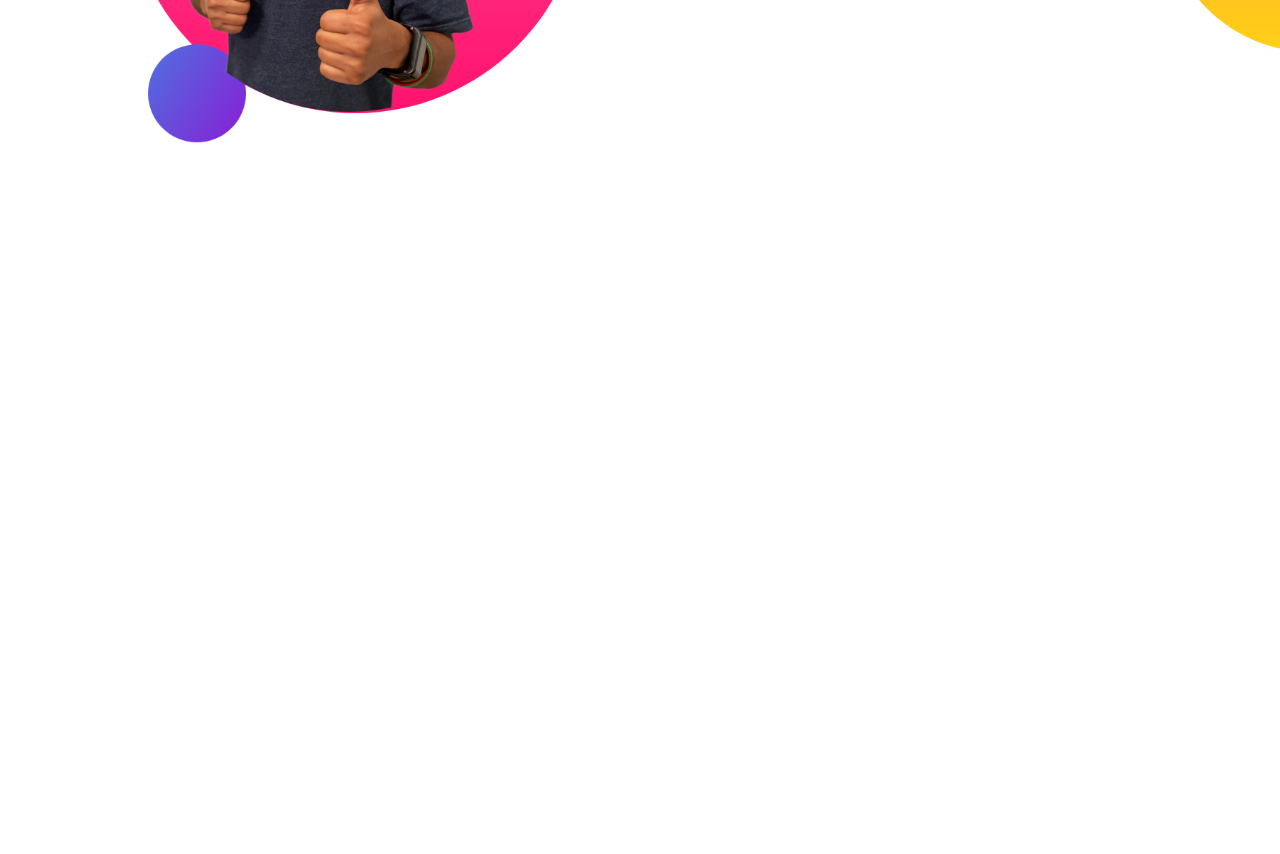
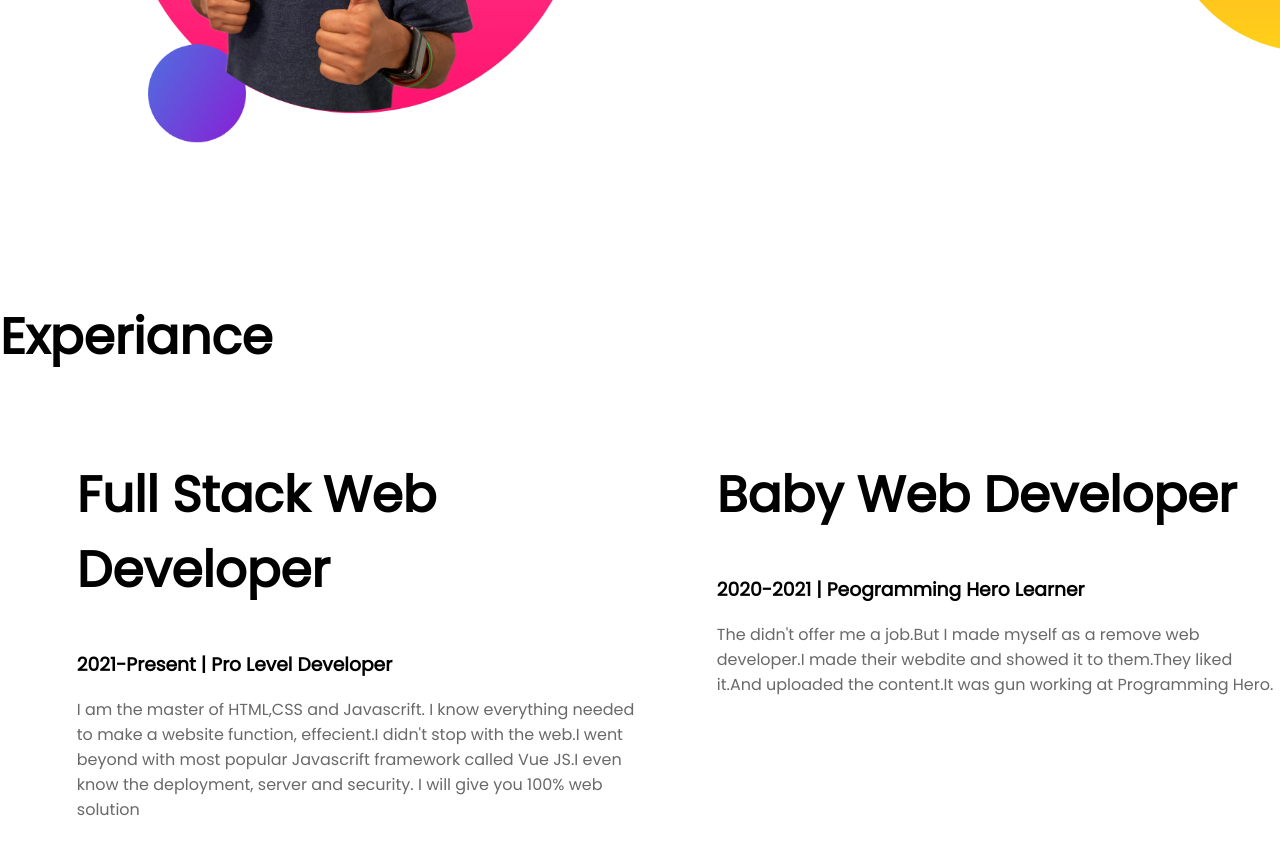
Before and after one commit to Imdadulislam/developer-portfolio, a plain HTML site: page index.html in a window 1280 px wide. Shown: the part 1004-1858 px from the top of the page. Before the commit the page ends 1304 px from the top, so only its background shows below. Drawn offline with Linux system fonts and the light colour scheme.

Commit message:
theird section half work

```diff
--- a/index.html
+++ b/index.html
@@ -13,7 +13,7 @@
 </head>
 
 <body>
-    <section class="top-banner">
+    <section class="top-banner flexible-container">
         <div class="container">
             <h1>WELCOME TO</h1>
             <h1><span class="color">Imdadul Islam</span> World</h1>
@@ -29,7 +29,7 @@
             <img src="images/jhankar.png" alt="jhankar pic">
         </div>
     </section>
-    <section class="middle-banner">
+    <section class="middle-banner flexible-container">
         <div class="container">
             <img src="images/jhankar2.png" alt="jhankar2">
         </div>
@@ -43,6 +43,30 @@
 
     </section>
 
+    <section class="bottom-banner">
+        <h1>Experiance</h1>
+        <div class="flexible-container">
+            <div class="container">
+                <h1>Full Stack Web Developer</h1>
+                <h3>2021-Present | Pro Level Developer</h3>
+                <p>I am the master of HTML,CSS and Javascrift. I know everything needed to make a website function,
+                    effecient.I didn't stop with the web.I went beyond with most popular Javascrift framework called Vue
+                    JS.I even know the deployment, server and security. I will give you 100% web solution</p>
+
+
+            </div>
+            <div class="container">
+                <h1>Baby Web Developer</h1>
+                <h3>2020-2021 | Peogramming Hero Learner</h3>
+                <p>The didn't offer me a job.But I made myself as a remove web developer.I made their webdite and showed
+                    it to them.They liked it.And uploaded the content.It was gun working at Programming Hero.</p>
+            </div>
+        </div>
+
+
+
+    </section>
+
 
 </body>
 
--- a/style.css
+++ b/style.css
@@ -11,7 +11,7 @@ P{
 .color{
     color: orange;
 }
-section{
+.flexible-container{
     display: flex;
     margin-bottom: 150px;
 
```
